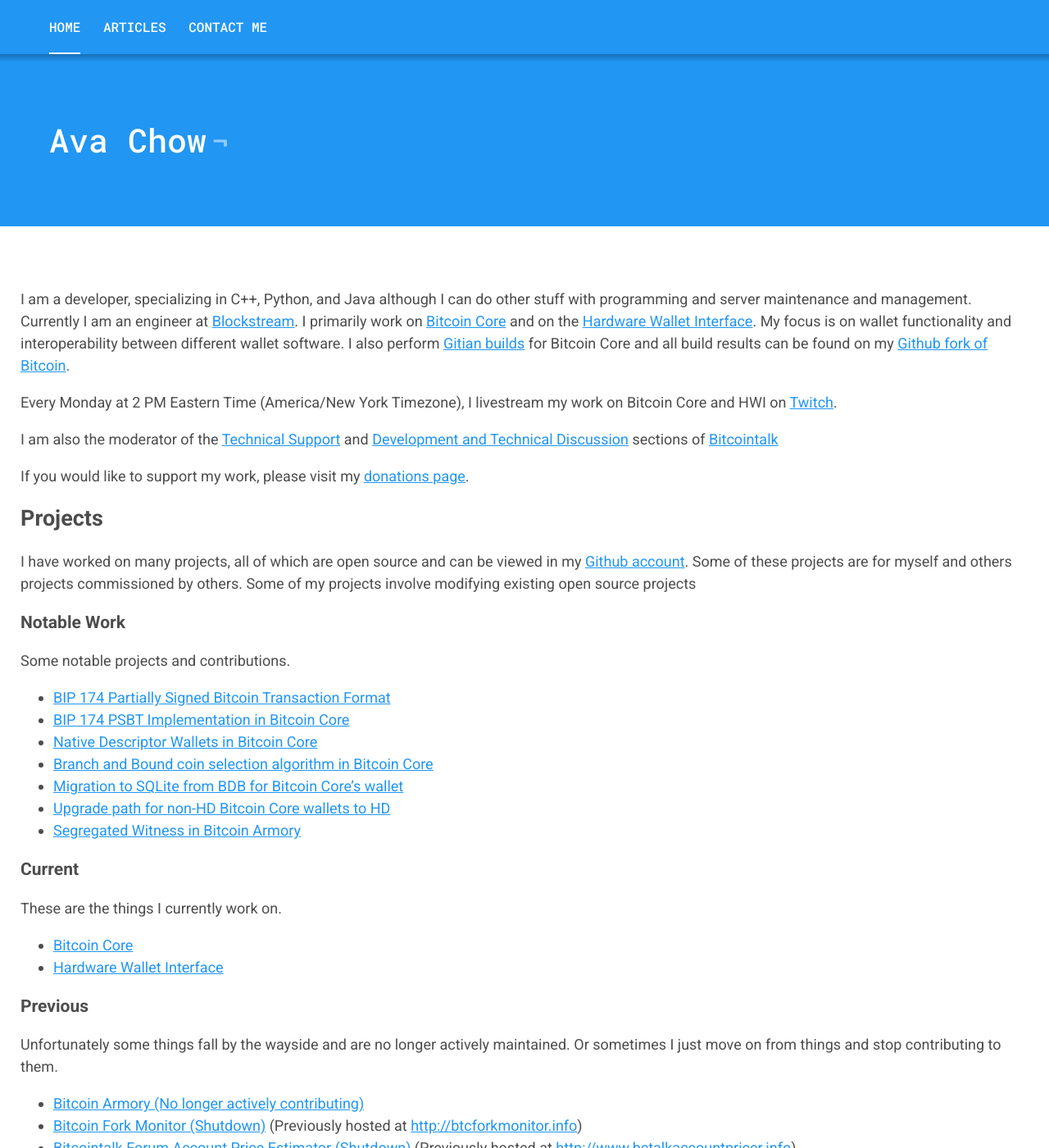
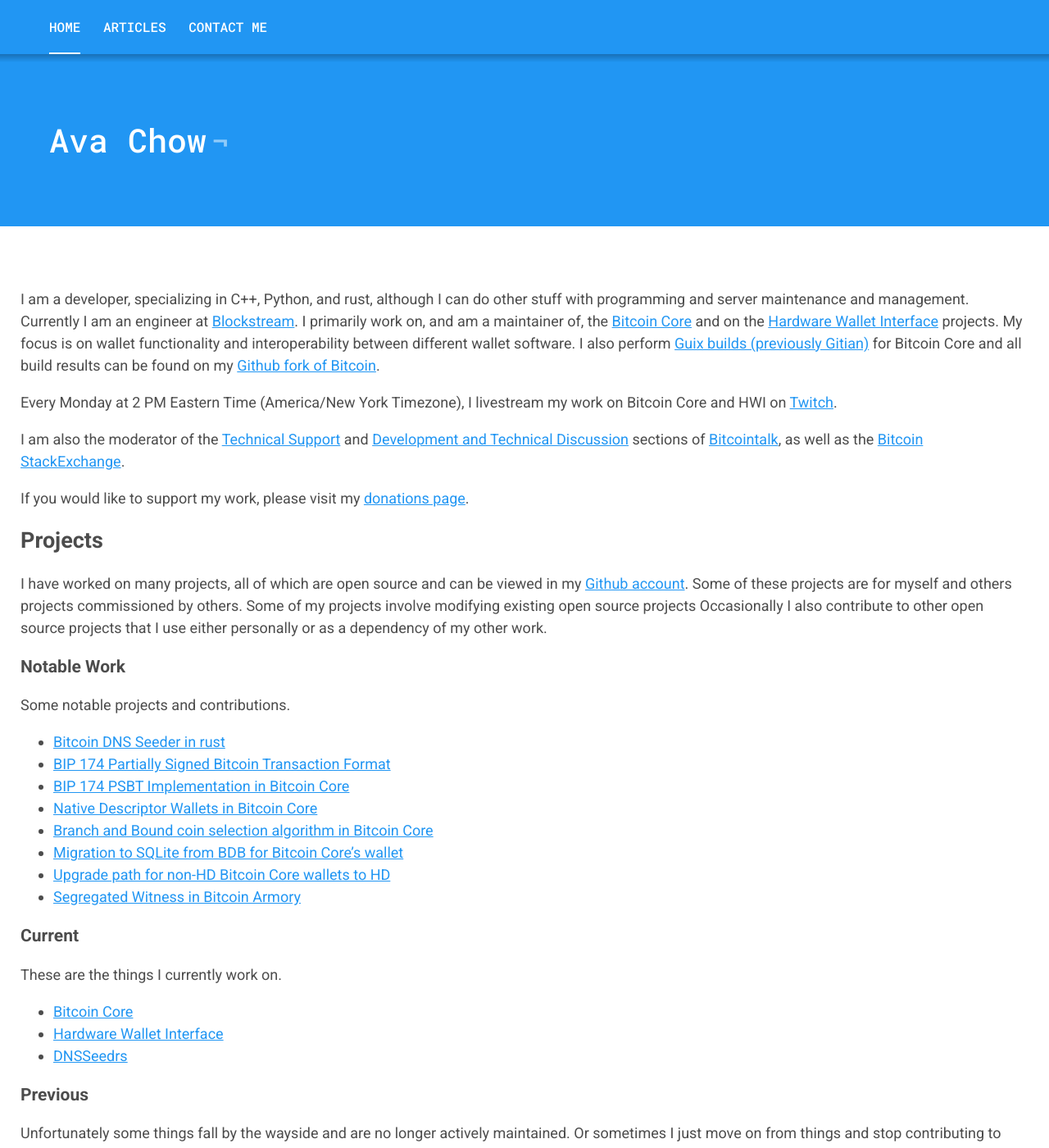
Before and after one commit to achow101/achow101.github.io, a Jekyll site: the page built from index.markdown, in a window 1280 px wide and 1400 px high. Shown: the whole window at 82% size. Built offline with Jekyll 4.4.1, drawn with Linux system fonts in a browser that asks for light colours.

Commit message:
Some updates to my bio

```diff
--- a/index.markdown
+++ b/index.markdown
@@ -2,15 +2,15 @@
 layout: page
 title: Ava Chow
 ---
-I am a developer, specializing in C++, Python, and Java although I can do other stuff with programming and server maintenance and management.
+I am a developer, specializing in C++, Python, and rust, although I can do other stuff with programming and server maintenance and management.
 Currently I am an engineer at [Blockstream](https://blockstream.com/).
-I primarily work on [Bitcoin Core](https://bitcoincore.org) and on the [Hardware Wallet Interface](https://github.com/bitcoin-core/hwi).
+I primarily work on, and am a maintainer of, the [Bitcoin Core](https://bitcoincore.org) and on the [Hardware Wallet Interface](https://github.com/bitcoin-core/hwi) projects.
 My focus is on wallet functionality and interoperability between different wallet software.
-I also perform [Gitian builds](_posts/2016-01-23-Gitian-builder.md) for Bitcoin Core and all build results can be found on my [Github fork of Bitcoin](https://github.com/achow101/bitcoin/releases).
+I also perform [Guix builds (previously Gitian)](_posts/2016-01-23-Gitian-builder.md) for Bitcoin Core and all build results can be found on my [Github fork of Bitcoin](https://github.com/achow101/bitcoin/releases).
 
 Every Monday at 2 PM Eastern Time (America/New York Timezone), I livestream my work on Bitcoin Core and HWI on [Twitch](https://www.twitch.tv/achow101/).
 
-I am also the moderator of the [Technical Support](https://bitcointalk.org/index.php?board=4.0) and [Development and Technical Discussion](https://bitcointalk.org/index.php?board=6.0) sections of [Bitcointalk](https://bitcointalk.org)
+I am also the moderator of the [Technical Support](https://bitcointalk.org/index.php?board=4.0) and [Development and Technical Discussion](https://bitcointalk.org/index.php?board=6.0) sections of [Bitcointalk](https://bitcointalk.org), as well as the [Bitcoin StackExchange](https://bitcoin.stackexchange.com/).
 
 If you would like to support my work, please visit my [donations page](https://tip.achow101.com/).
 
@@ -19,11 +19,13 @@
 I have worked on many projects, all of which are open source and can be viewed in my [Github account](https://github.com/achow101).
 Some of these projects are for myself and others projects commissioned by others.
 Some of my projects involve modifying existing open source projects
+Occasionally I also contribute to other open source projects that I use either personally or as a dependency of my other work.
 
 ### Notable Work
 
 Some notable projects and contributions.
 
+- [Bitcoin DNS Seeder in rust](https://github.com/achow101/dnsseedrs)
 - [BIP 174 Partially Signed Bitcoin Transaction Format](https://github.com/bitcoin/bips/blob/master/bip-0174.mediawiki)
 - [BIP 174 PSBT Implementation in Bitcoin Core](https://github.com/bitcoin/bitcoin/pull/13557)
 - [Native Descriptor Wallets in Bitcoin Core](https://github.com/bitcoin/bitcoin/pull/16528)
@@ -38,6 +40,7 @@
 
 - [Bitcoin Core](https://github.com/bitcoin/bitcoin)
 - [Hardware Wallet Interface](https://github.com/bitcoin-core/hwi)
+- [DNSSeedrs](https://github.com/achow101/dnsseedrs)
 
 ### Previous
 
```
